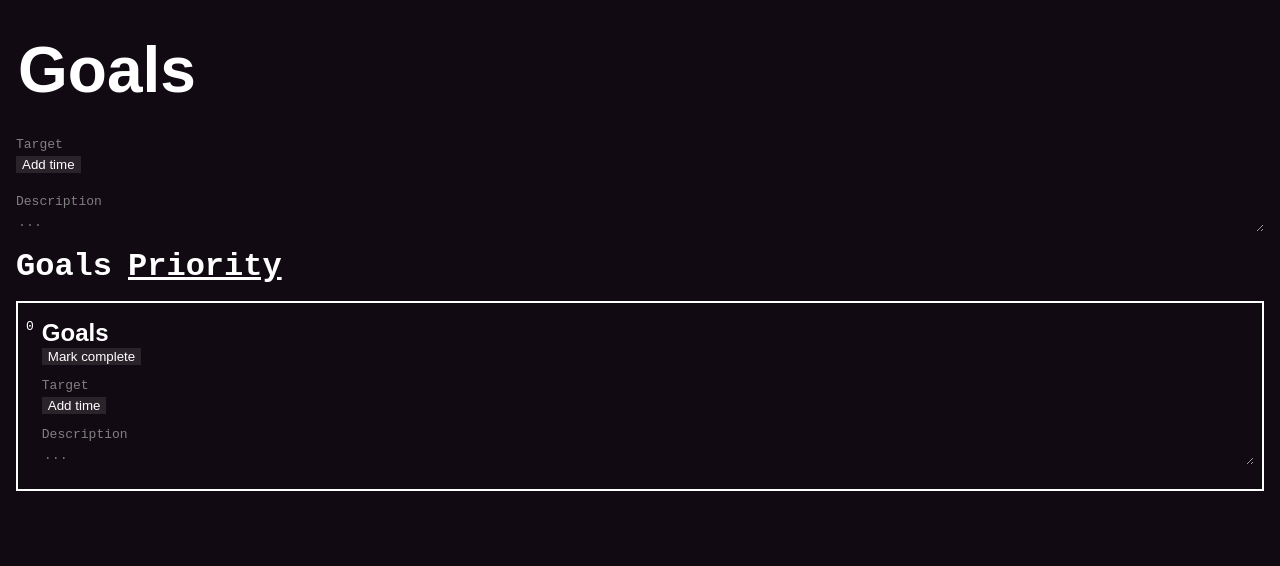
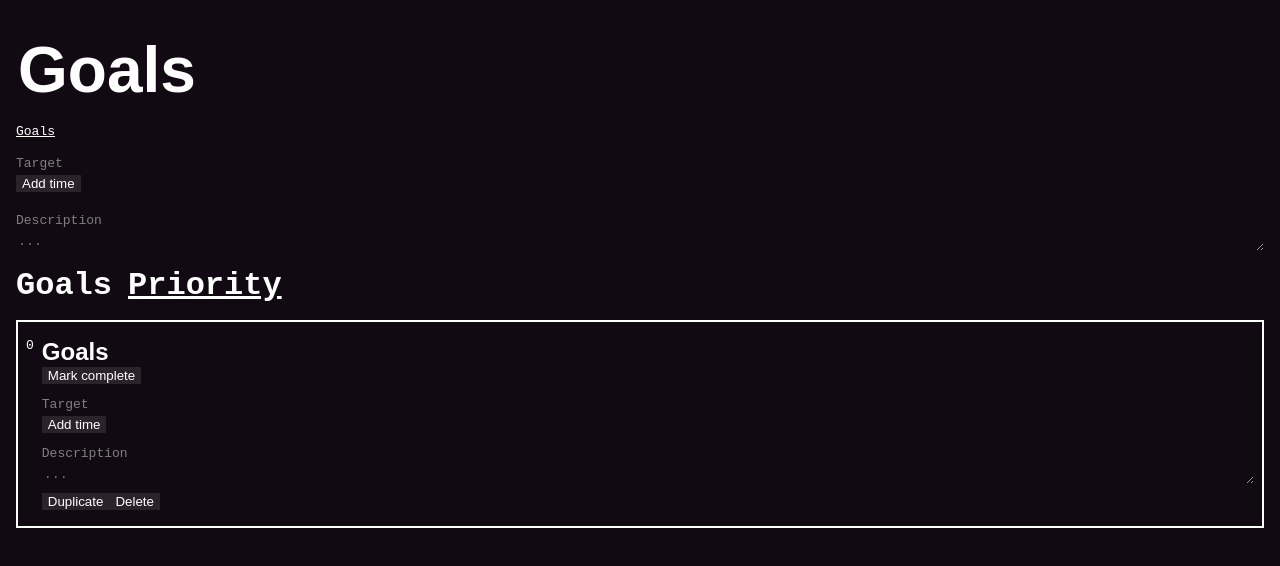
Before and after one commit to myfatemi04/radar, a React (Create React App) app: page / in a window 1280 px wide. Both pictures are taken after a click on the element "Priority". Shown: the top 566 px of the page. Built offline with nearby package versions, Linux system fonts and the light colour scheme.

Commit message:
add path to top, template items

```diff
--- a/src/ItemStore.tsx
+++ b/src/ItemStore.tsx
@@ -1,4 +1,5 @@
 import * as immutable from 'immutable';
+import createEmptyItem from './createEmptyItem';
 import { ItemProps } from './types';
 
 export class ItemStoreState extends immutable.Record({
@@ -257,6 +258,42 @@ class ItemStore {
 			);
 		}
 	}
+
+	duplicateItem(
+		id: string,
+		parentId: string,
+		createSeparateDependencies: boolean = true
+	) {
+		this.duplicateItemInternal(id, parentId, createSeparateDependencies, true);
+	}
+
+	private duplicateItemInternal(
+		id: string,
+		parentId: string,
+		createSeparateDependencies: boolean,
+		addCopyToName: boolean
+	) {
+		const item = this.state.getItem(id);
+		if (item) {
+			const newItem = createEmptyItem({
+				...item,
+				name: addCopyToName ? `${item.name} (copy)` : item.name,
+				dependencyIds: createSeparateDependencies ? [] : item.dependencyIds,
+				completedAt: null,
+			});
+			this.state = this.state.set(
+				'items',
+				this.state.items.set(newItem.id, newItem)
+			);
+			this.addDependencyToItem(parentId, newItem.id);
+			if (createSeparateDependencies) {
+				for (let dependencyId of item.dependencyIds) {
+					// Duplicate the dependency and add it to the new item
+					this.duplicateItemInternal(dependencyId, newItem.id, true, false);
+				}
+			}
+		}
+	}
 }
 
 export default ItemStore;
--- /dev/null
+++ b/src/Path.tsx
@@ -0,0 +1,37 @@
+import { CSSProperties, useContext } from 'react';
+import ItemStoreContext from './ItemStoreContext';
+import { useSetRootItemId } from './RouteHooks';
+
+export default function Path({
+	items,
+	style,
+}: {
+	items: string[];
+	style?: CSSProperties;
+}) {
+	const { state } = useContext(ItemStoreContext);
+	const setRootItemId = useSetRootItemId();
+
+	return (
+		<span style={{ fontFamily: 'monospace', ...style }}>
+			{items.map((id, index) => {
+				const item = state.getItem(id)!;
+				return (
+					<>
+						<span
+							style={{
+								textDecoration: 'underline',
+								cursor: 'pointer',
+							}}
+							onClick={() => setRootItemId(item.id)}
+						>
+							{item.name}
+						</span>
+
+						{index + 1 < items.length && ' > '}
+					</>
+				);
+			})}
+		</span>
+	);
+}
--- a/src/RootItemInformationSection.tsx
+++ b/src/RootItemInformationSection.tsx
@@ -1,7 +1,8 @@
-import { useContext, useRef } from 'react';
+import { useContext, useMemo, useRef } from 'react';
 import AutoresizableTextarea from './AutoresizableTextarea';
 import DatetimePickerNullable from './DatetimePickerNullable';
 import ItemStoreContext from './ItemStoreContext';
+import Path from './Path';
 import { ItemProps } from './types';
 
 export default function RootItemInformationSection({
@@ -9,7 +10,17 @@ export default function RootItemInformationSection({
 }: {
 	item: ItemProps;
 }) {
-	const { store } = useContext(ItemStoreContext);
+	const { store, state } = useContext(ItemStoreContext);
+
+	const pathsFromAbsoluteRoot = useMemo(() => {
+		const results = [];
+		for (const [path, item3] of state.bfs('0')) {
+			if (item.id === item3.id) {
+				results.push(path);
+			}
+		}
+		return results;
+	}, [item.id, state]);
 
 	const descriptionTextareaRef = useRef<HTMLTextAreaElement>(null);
 
@@ -25,6 +36,10 @@ export default function RootItemInformationSection({
 				value={item.name}
 				onChange={e => store.setItemName(item.id, e.target.value)}
 			/>
+
+			{pathsFromAbsoluteRoot.map(path => (
+				<Path style={{ marginBottom: '0.25rem' }} items={path} />
+			))}
 
 			<pre style={{ marginBottom: '0.25rem', color: '#808080' }}>Target</pre>
 			<DatetimePickerNullable
--- a/src/SubItem.tsx
+++ b/src/SubItem.tsx
@@ -4,6 +4,7 @@ import AutoresizableTextarea from './AutoresizableTextarea';
 import DatetimePickerNullable from './DatetimePickerNullable';
 import ItemStoreContext from './ItemStoreContext';
 import { useIndirectDependencyCompletionStatus } from './ItemUtilities';
+import Path from './Path';
 import { useSetRootItemId } from './RouteHooks';
 import { ItemProps } from './types';
 
@@ -18,7 +19,7 @@ function SubItem({
 }) {
 	useDebugValue(item);
 
-	const { store, state } = useContext(ItemStoreContext);
+	const { store } = useContext(ItemStoreContext);
 
 	const rootItemId = useContext(RootItemIdContext);
 	const setRootItemId = useSetRootItemId();
@@ -55,26 +56,7 @@ function SubItem({
 			<pre style={{ marginTop: 0, marginRight: '0.5rem' }}>{index}</pre>
 			<div style={{ display: 'flex', flexDirection: 'column', width: '100%' }}>
 				{visiblePathItems.length > 0 && (
-					<span style={{ fontFamily: 'monospace', marginBottom: '0.5rem' }}>
-						{visiblePathItems.map((id, index) => {
-							const item = state.getItem(id)!;
-							return (
-								<>
-									<span
-										style={{
-											textDecoration: 'underline',
-											cursor: 'pointer',
-										}}
-										onClick={() => setRootItemId(item.id)}
-									>
-										{item.name}
-									</span>
-
-									{index + 1 < path.length - 2 && ' > '}
-								</>
-							);
-						})}
-					</span>
+					<Path items={visiblePathItems} style={{ marginBottom: '0.5rem' }} />
 				)}
 				<h2
 					style={{ cursor: 'pointer', margin: 0 }}
@@ -122,15 +104,17 @@ function SubItem({
 				/>
 
 				<div>
-					{item.id !== '0' && (
-						<button
-							onClick={() =>
-								store.removeDependencyFromItem(rootItemId, item.id)
-							}
-						>
-							Delete
-						</button>
-					)}
+					<button
+						onClick={() => store.duplicateItem(item.id, rootItemId, true)}
+					>
+						Duplicate
+					</button>
+
+					<button
+						onClick={() => store.removeDependencyFromItem(rootItemId, item.id)}
+					>
+						Delete
+					</button>
 				</div>
 			</div>
 		</div>
--- a/src/createEmptyItem.ts
+++ b/src/createEmptyItem.ts
@@ -4,12 +4,12 @@ export default function createEmptyItem(
 	initialProps: Partial<ItemProps>
 ): ItemProps {
 	return {
-		id: Math.random().toString(36).substr(2, 9),
 		name: '',
 		target: null,
 		description: '',
 		dependencyIds: [],
 		completedAt: null,
 		...initialProps,
+		id: Math.random().toString(36).substr(2, 9),
 	};
 }
```
